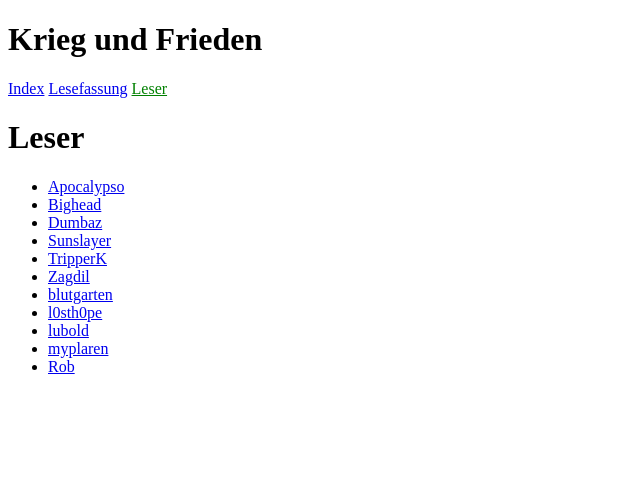
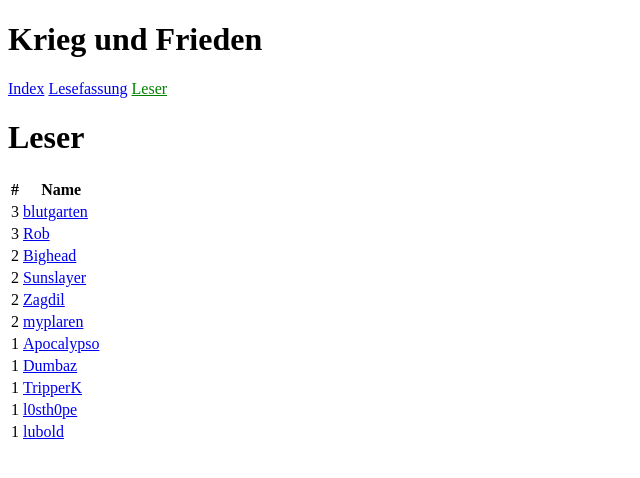
Before and after one commit to c-auri/ZAEH, a Jekyll site: the page built from leser.md, in a window 1280 px wide. Shown: the top 478 px of the page, without its empty margins (0-640 px from the left). Built offline with Jekyll 4.4.1, drawn with Linux system fonts in a browser that asks for light colours.

Commit message:
Add sorted leaderboard

```diff
--- /dev/null
+++ b/assets/js/sortLeaderboard.js
@@ -0,0 +1,21 @@
+var leaderboard, rows, switching, i, x, y, shouldSwitch;
+leaderboard = document.getElementById("leaderboard");
+
+switching = true;
+while (switching) {
+    switching = false;
+    rows = leaderboard.rows;
+    for (i = 1; i < (rows.length - 1); i++) {
+        shouldSwitch = false;
+        firstScore = rows[i].getElementsByTagName("TD")[0];
+        secondScore = rows[i + 1].getElementsByTagName("TD")[0];
+        if (Number(firstScore.innerHTML) < Number(secondScore.innerHTML)) {
+            shouldSwitch = true;
+            break;
+        }
+    }
+    if (shouldSwitch) {
+        rows[i].parentNode.insertBefore(rows[i + 1], rows[i]);
+        switching = true;
+    }
+}
--- a/leser.md
+++ b/leser.md
@@ -3,10 +3,18 @@ title: Krieg und Frieden - Leser
 ---
 <h1>Leser</h1>
 
-<ul>
+<table id="leaderboard">
+  <tr>
+    <th>#</th>
+    <th>Name</th>
+  </tr>
   {% for reader in site.readers %}
-    <li>
-      <a href="{{ reader.url }}">{{ reader.name }}</a>
-    </li>
+  <tr>
+    {% assign read_chapters = site.chapters | where: 'author', reader.name %}
+    <td>{{ read_chapters.size }}</td>
+    <td><a href="{{ reader.url }}">{{ reader.name }}</a></td>
+  </tr>
   {% endfor %}
-</ul>
+</table>
+
+<script src="assets/js/sortLeaderboard.js" defer></script>
```
Also changed, not shown: _layouts/reader.html (+4 -5 lines).
